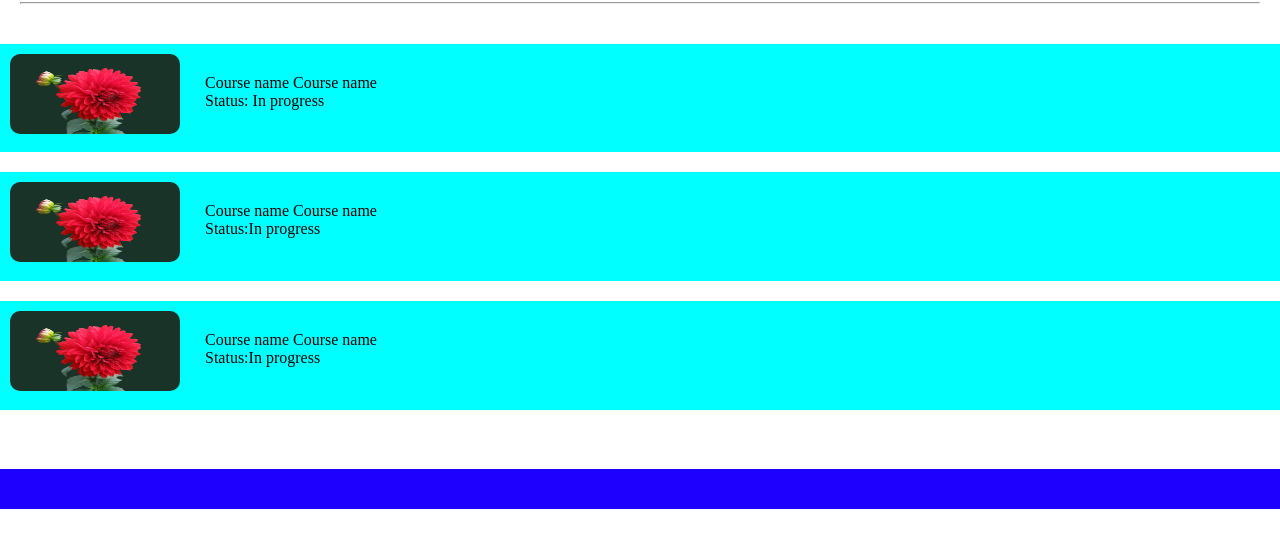
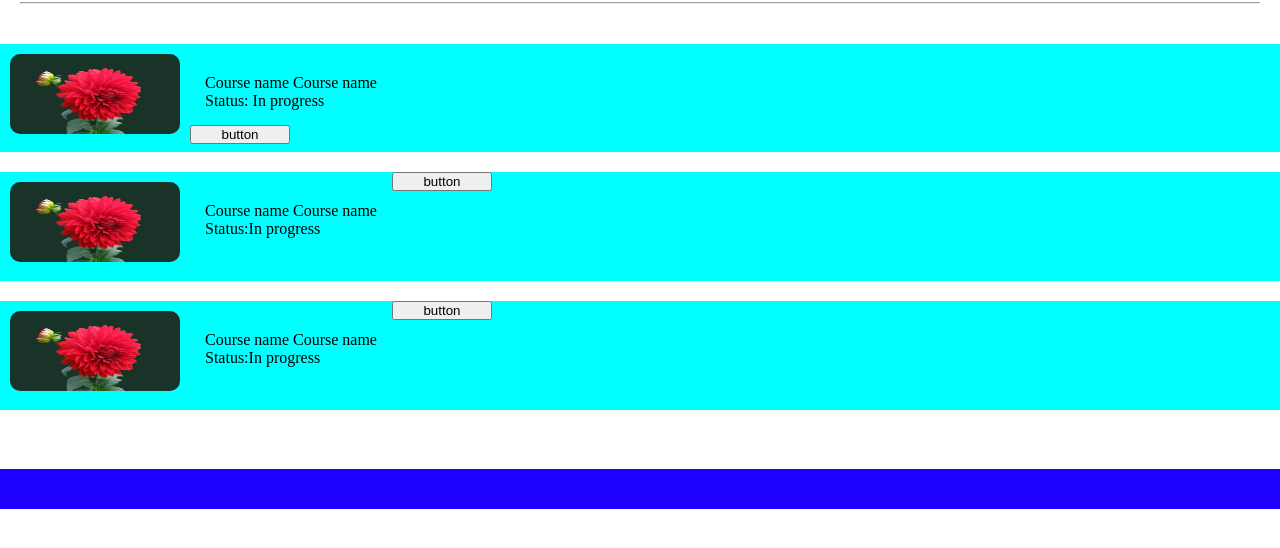
Before and after one commit to Pintu335/reliance_retail, a plain HTML site: page index2.html in a window 1280 px wide. Shown: the part 180-728 px from the top of the page. Drawn offline with Linux system fonts and the light colour scheme.

Commit message:
index2.html

```diff
--- a/index2.html
+++ b/index2.html
@@ -60,19 +60,22 @@
            <div class="square"><img src="image2.jpg" height="100%" width="100%"></div>
            <div>
             <div class="ar-text">Course name Course name<br>
-            Status: In progress</div></div>
+            Status: In progress<br></div>
+          <div class="button"><button  style="width: 100px">button</button></div></div>
         </div>
         <div class="ar3">
           <div class="square"><img src="image2.jpg" height="100%" width="100%"></div>
           <div>
             <div class="ar-text">Course name Course name<br>
             Status:In progress</div></div>
+            <div class="button"><button  style="width: 100px">button</button></div>
         </div>
         <div class="ar4">
           <div class="square"><img src="image2.jpg" height="100%" width="100%"></div>
           <div>
             <div class="ar-text">Course name Course name<br>
             Status:In progress</div></div>
+            <div class="button"><button  style="width: 100px">button</button></div>
         </div>
         <div class="ar5"></div>
       </div>
```
